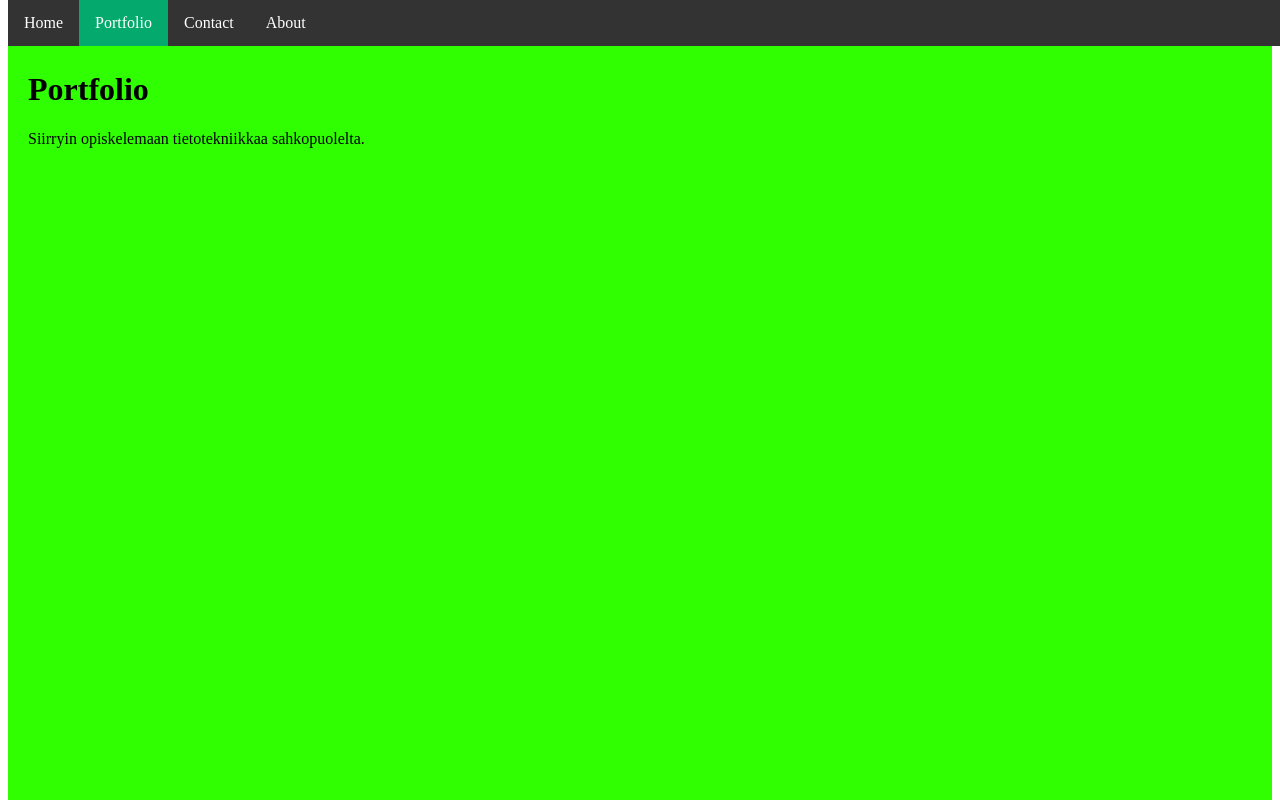
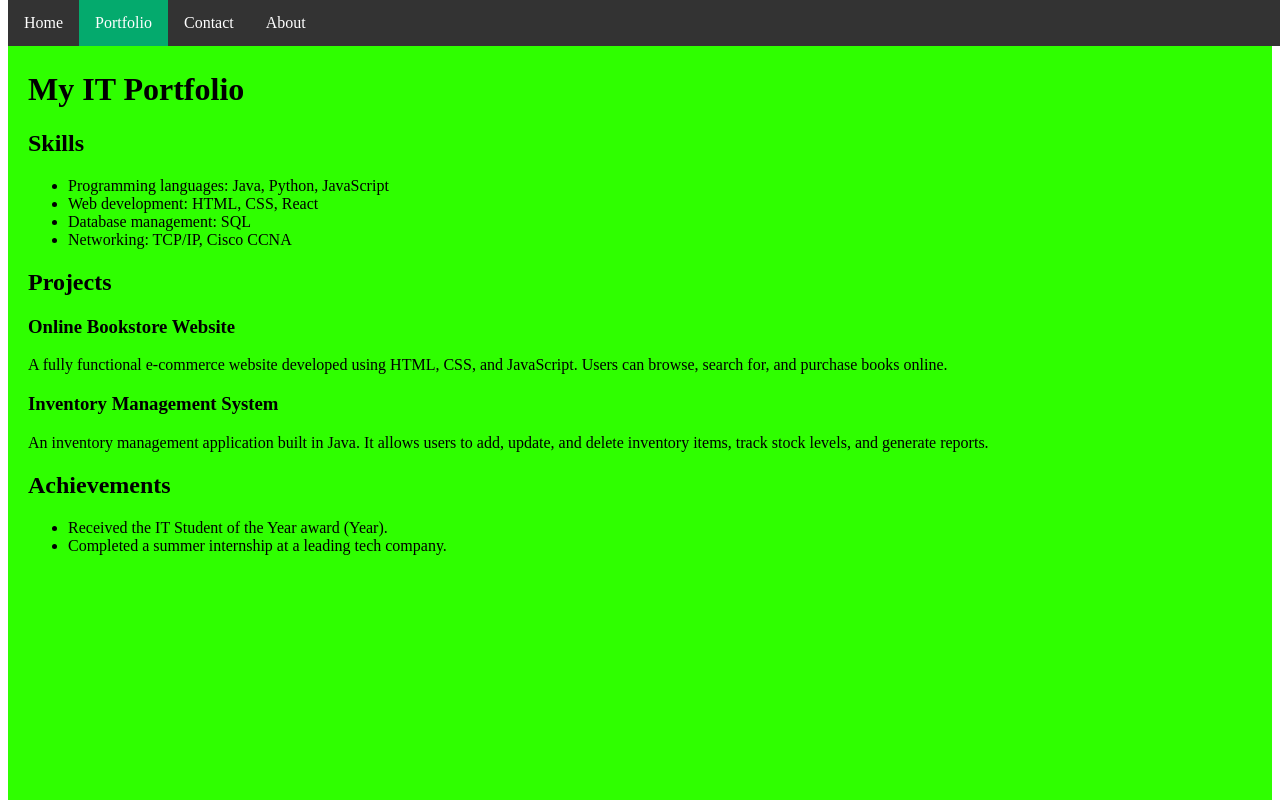
Before and after one commit to mikakorkiakoski/htmltehtava2, a plain HTML site: page portfolio.html in a window 1280 px wide. Shown: the top 800 px of the page. Drawn offline with Linux system fonts and the light colour scheme.

Commit message:
Update portfolio.html
update portfolio.html

```diff
--- a/portfolio.html
+++ b/portfolio.html
@@ -2,6 +2,9 @@
 <html>
 
 <head>
+  <meta charset="UTF-8">
+  <meta name="viewport" content="width=device-width, initial-scale=1.0">
+  <title>My IT Portfolio</title>
   <link rel="stylesheet" type="text/css" href="css/styles.css">
 </head>
 
@@ -13,13 +16,34 @@
     <li><a href="about.html">About</a></li>
   </ul>
 
+  <div id="portfolio" class="sectionportfolio" style="padding:20px;margin-top:30px;background-color:#2fff00;height:1500px;">
+    <h1>My IT Portfolio</h1>
 
+    <h2>Skills</h2>
+    <ul>
+      <li>Programming languages: Java, Python, JavaScript</li>
+      <li>Web development: HTML, CSS, React</li>
+      <li>Database management: SQL</li>
+      <li>Networking: TCP/IP, Cisco CCNA</li>
+    </ul>
 
-  <div id="portfolio" class="sectionportfolio" style="padding:20px;margin-top:30px;background-color:#2fff00;height:1500px;">
-    <!-- Your "Portfolio" section content goes here -->
-    <h1>Portfolio</h1>
-    <p>Siirryin opiskelemaan tietotekniikkaa sahkopuolelta.</p>
+    <h2>Projects</h2>
+    <div class="project">
+      <h3>Online Bookstore Website</h3>
+      <p>A fully functional e-commerce website developed using HTML, CSS, and JavaScript. Users can browse, search for, and purchase books online.</p>
+    </div>
+
+    <div class="project">
+      <h3>Inventory Management System</h3>
+      <p>An inventory management application built in Java. It allows users to add, update, and delete inventory items, track stock levels, and generate reports.</p>
+    </div>
+
+    <h2>Achievements</h2>
+    <ul>
+      <li>Received the IT Student of the Year award (Year).</li>
+      <li>Completed a summer internship at a leading tech company.</li>
+    </ul>
   </div>
+</body>
 
-</body>
 </html>
```
